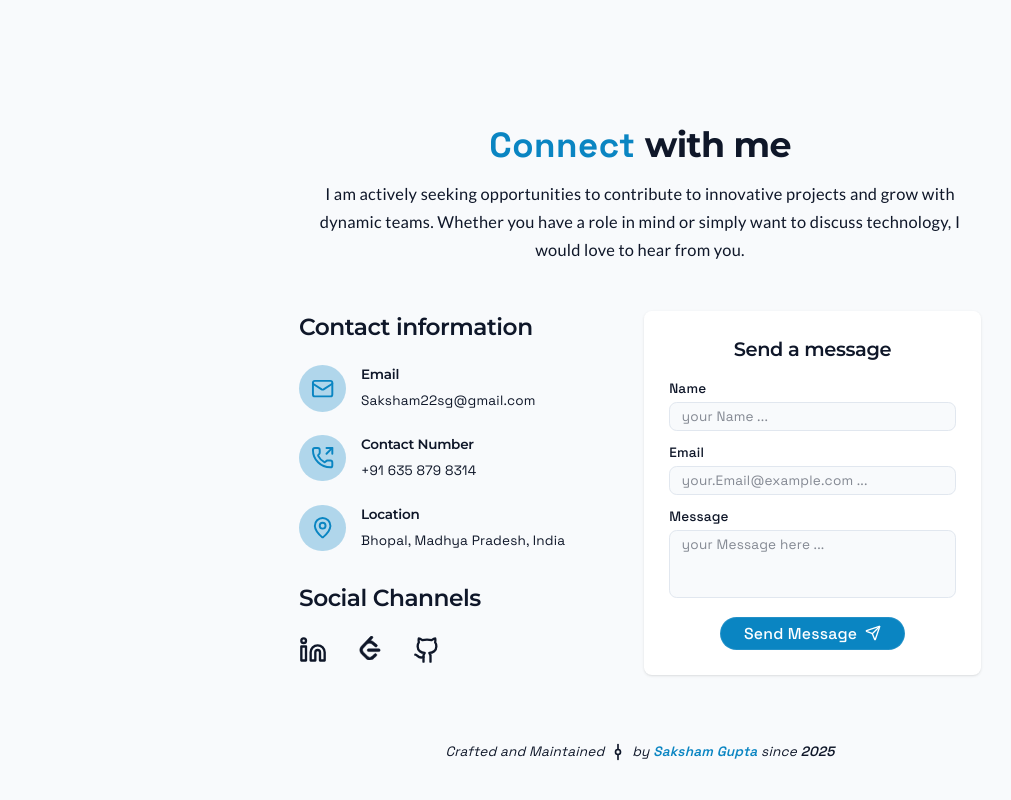
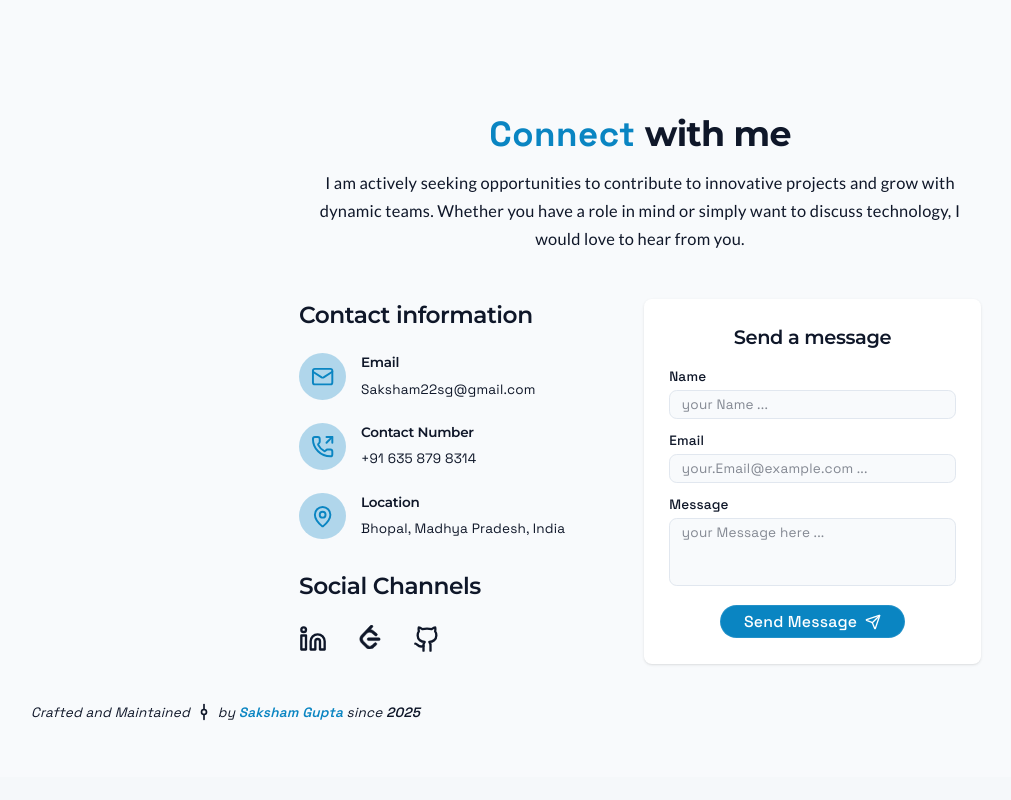
Before and after one commit to ERSA-14/ERSA_portfolio, a React (Vite) app: page / in a window 1280 px wide. Shown: the part 3444-4244 px from the top of the page, without its empty margins (0-1011 px from the left). After the commit the page ends 4221 px from the top, so only its background shows below. Built offline with nearby package versions, Linux system fonts and the light colour scheme.

Commit message:
added padding

```diff
--- a/src/components/Contact.jsx
+++ b/src/components/Contact.jsx
@@ -30,7 +30,7 @@ export const Contact = () => {
         variant: "destructive",
         title: "Configuration Error",
         description:
-          "EmailJS keys are not configured. Please check your .env file.",
+          "EmailJS keys are not configured or has reached 200 limit. Please check your .env file.",
       });
       return;
     }
@@ -75,7 +75,7 @@ export const Contact = () => {
 
   return (
     <section id="Contact" className="py-24 px-4 relative bg-secondary/30">
-      <div className="container mx-auto max-w-3xl pb-2 mt-4">
+      <div className="container mx-auto max-w-3xl pb-2 mt-1">
         <h2 className="text-3xl md:text-4xl font-bold mb-4 text-center">
           <span className="text-primary">Connect</span> with me
         </h2>
@@ -252,7 +252,7 @@ export const Contact = () => {
         </div>
       </div>
 
-      <p className="flex items-center justify-center gap-1 text-center text-muted-foreground text-sm mt-12 pb-4 italic">
+      <p className="absolute bottom-10 flex items-center justify-center gap-1 text-center text-muted-foreground text-sm mt-12 pb-4 italic">
         <span>Crafted and Maintained</span>
         <GitCommitVertical strokeWidth={2} size={20} className="primary-text" />
         <span>
--- a/src/components/HomePage.jsx
+++ b/src/components/HomePage.jsx
@@ -69,7 +69,7 @@ export const HomePage = () => {
           )}
         </div>
       </div>
-      <div className="absolute bottom-12 left-1/2 transform -translate-x-1/2 flex item-center animate-bounce">
+      <div className="absolute bottom-16 left-1/2 transform -translate-x-1/2 flex item-center animate-bounce">
         <a href="#About" aria-label="Scroll to About">
           <ArrowDown className="h-5 w-5 text-primary animate-bounce" />
         </a>
```
